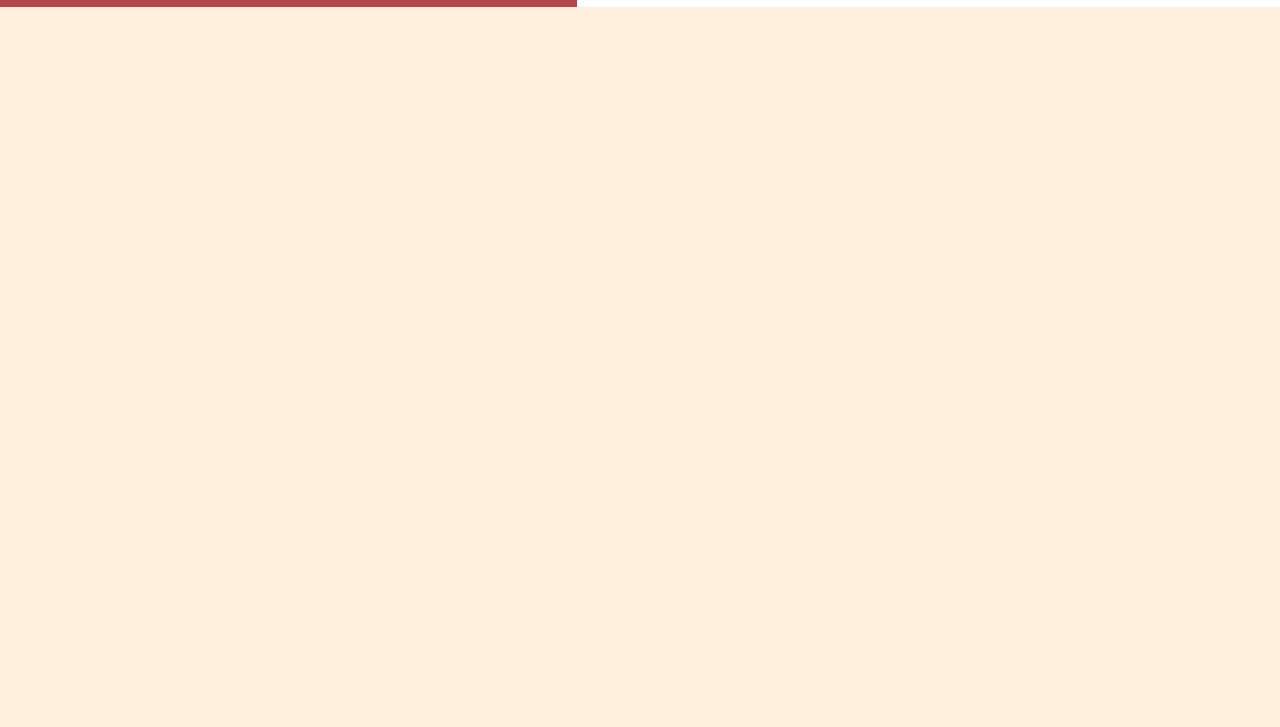
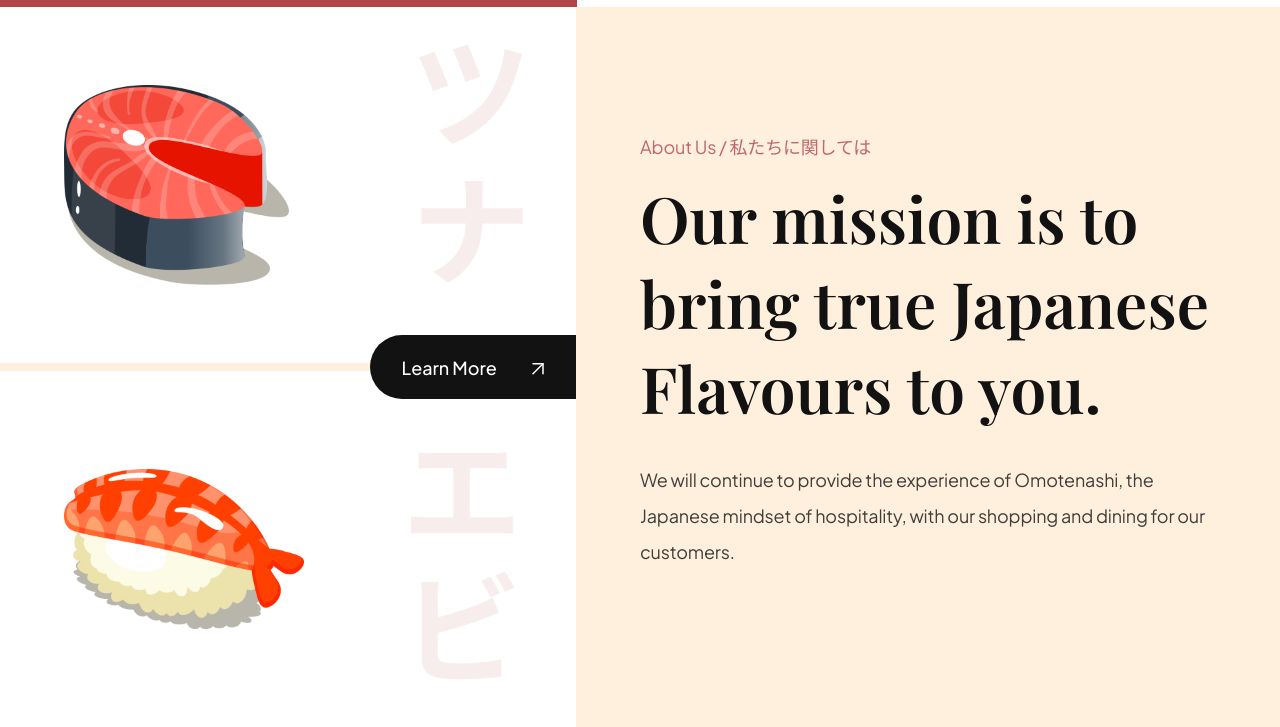
Before and after one commit to SwapnilBhattacharya05/sushi_landing_page, a website built with Vite: page index.html in a window 1280 px wide. Shown: the part 791-1518 px from the top of the page. Before the commit the page ends 800 px from the top, so only its background shows below. Built offline with nearby package versions, Linux system fonts and the light colour scheme.

Commit message:
Create about section

```diff
--- a/css/sections/about.css
+++ b/css/sections/about.css
@@ -0,0 +1,73 @@
+.about-us {
+  display: flex;
+  min-height: 720px;
+  overflow: hidden;
+}
+
+.about-us__image {
+  flex: 1;
+  display: flex;
+  justify-content: center;
+  flex-direction: column;
+  background: var(--color-white);
+  position: relative;
+}
+
+.about-us__image div {
+  padding: 32px 64px;
+  flex: 1;
+  display: flex;
+  align-items: center;
+  background-position: center;
+  background-repeat: no-repeat;
+  background-size: contain;
+}
+
+.about-us__image-sushi3 {
+  border-bottom: 8px solid var(--color-creamson);
+  background-image: url("../../assets/about_bg1.png");
+}
+
+.about-us__image-sushi2 {
+  background-image: url("../../assets/about_bg2.png");
+}
+
+.about-us__image-sushi3 img {
+  width: 225px;
+  height: 200px;
+}
+
+.about-us__image-sushi2 img {
+  width: 240px;
+  height: 160px;
+}
+
+.about-us__button {
+  position: absolute;
+  right: 0;
+  padding: 12px 32px;
+  min-height: 64px;
+  background: var(--secondary-color);
+  border-radius: 32px 0 0 32px;
+  border: 0;
+  outline: 0;
+  color: #fff;
+  font-family: var(--plus-jakarta-sans);
+  font-weight: 500;
+  font-size: 18px;
+  line-height: 23px;
+  cursor: pointer;
+}
+
+.about-us__button img {
+  object-fit: contain;
+  margin-left: 32px;
+}
+
+.about-us__content{
+    padding: 64px;
+    flex: 1;
+    display: flex;
+    justify-content: center;
+    flex-direction: column;
+}
--- a/index.html
+++ b/index.html
@@ -32,6 +32,8 @@
 
     </nav>
   </header>
+
+  <!-- HERO -->
   <section class="hero">
     <div class="hero-image">
       <img src="assets/sushi-1.png" alt="sushi" />
@@ -71,6 +73,29 @@
 
     </div>
   </section>
+
+  <!-- ABOUT -->
+  <section class="about-us" id="about-us">
+    <div class="about-us__image">
+      <div class="about-us__image-sushi3">
+        <img src="assets/sushi-3.png" alt="sushi" />
+      </div>
+      <button class="about-us__button">
+        Learn More
+        <img src="assets/arrow-up-right.svg" alt="learn more" />
+      </button>
+
+      <div class="about-us__image-sushi2">
+        <img src="assets/sushi-2.png" alt="sushi" />
+      </div>
+    </div>
+
+    <div class="about-us__content">
+      <p class="sushi__subtitle">About Us / 私たちに関しては</p>
+      <h3 class="sushi__title">Our mission is to bring true Japanese Flavours to you.</h3>
+      <p class="sushi__description">We will continue to provide the experience of Omotenashi, the Japanese mindset of hospitality, with our shopping and dining for our customers.</p>
+    </div>
+  </section>
   <script src="js/script.js" type="module"></script>
 
 </body>
```
